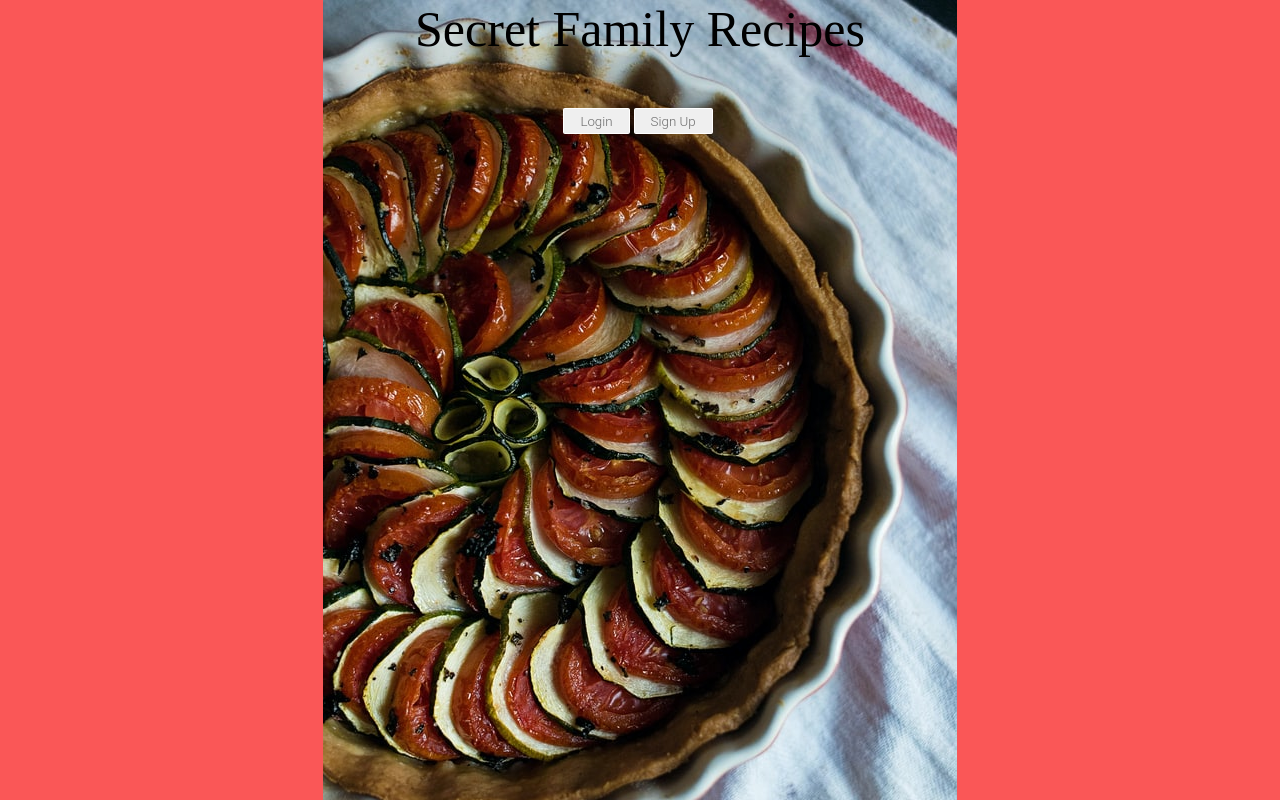
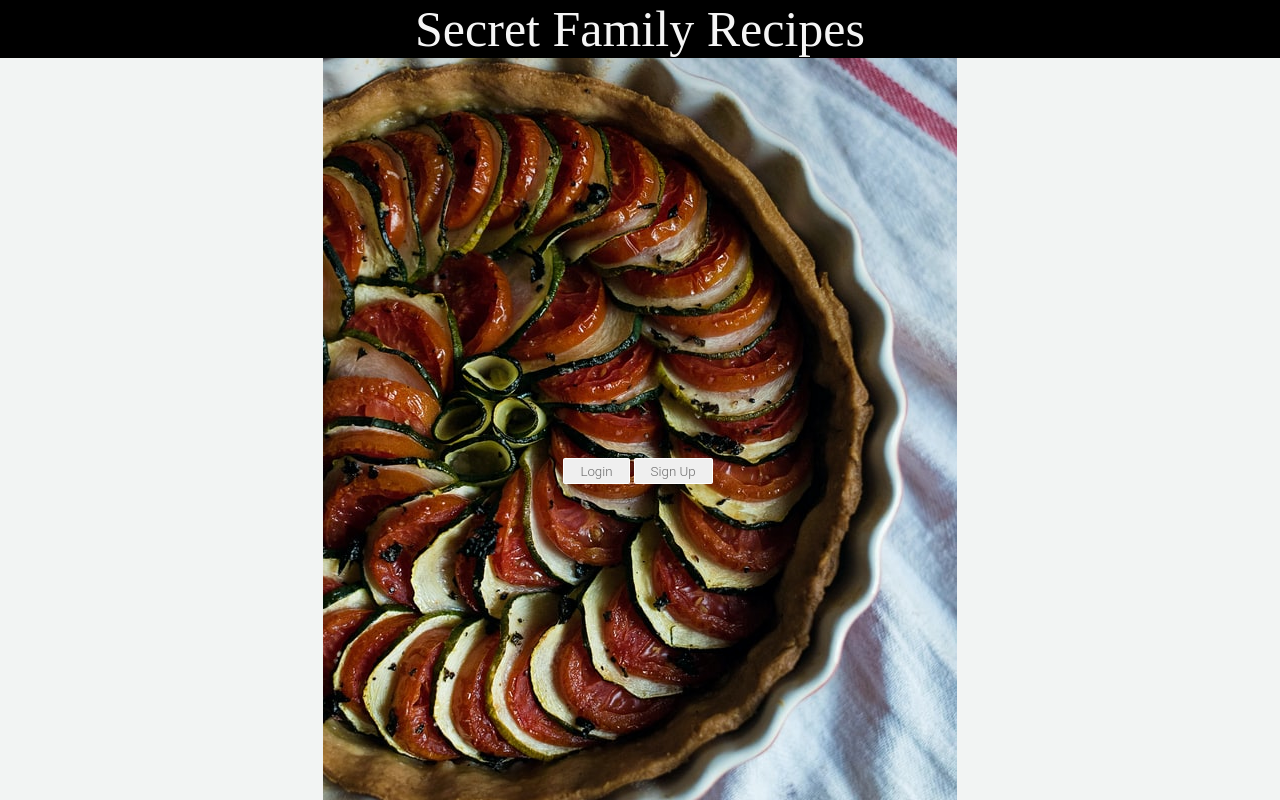
Before and after one commit to secret-family-recipes-tt-18/front-end, a React (Create React App) app: page / in a window 1280 px wide. Built offline with nearby package versions, Linux system fonts and the light colour scheme.

Commit message:
more changes to landing page

```diff
--- a/src/App.css
+++ b/src/App.css
@@ -100,13 +100,16 @@ html {
   height: 100vh;
   flex-direction: column;
   background-position: top;
-  background-color: rgb(250, 87, 87);
+  background-color: #f2f4f3;
 }
 .ltitle {
   font-size: 5rem;
-  font-style: bold;
+  color:whitesmoke;
+  background-color:black;
+  width: 100em ;
+  text-align: center;
 }
-button {
+  button {
   display: inline-block;
   padding: 0.35em 1.2em;
   border: 0.1em solid #ffffff;
@@ -125,6 +128,6 @@ button:hover {
   background-color: #ffffff;
 }
 .lcontain{
-  margin-top: 50px;
+  margin-top: 50vh;
 
 }
```
